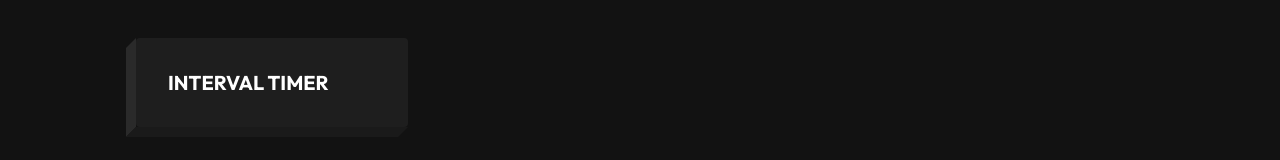
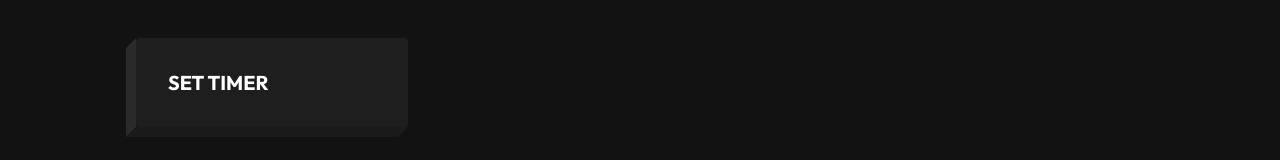
Before and after one commit to Dgeneration11/custom-train, a website: page public/index.html in a window 1280 px wide. Shown: the part 586-746 px from the top of the page. Drawn offline with Linux system fonts and the light colour scheme.

Commit message:
Rename Interval Timer to SET Timer

```diff
--- a/public/index.html
+++ b/public/index.html
@@ -47,7 +47,7 @@
         <main class="tools-grid">
             <!-- Tool 1: Timer -->
             <a href="timer.html" class="tool-card">
-                <div class="tool-title">Interval Timer</div>
+                <div class="tool-title">SET Timer</div>
             </a>
         </main>
     </div>
```
